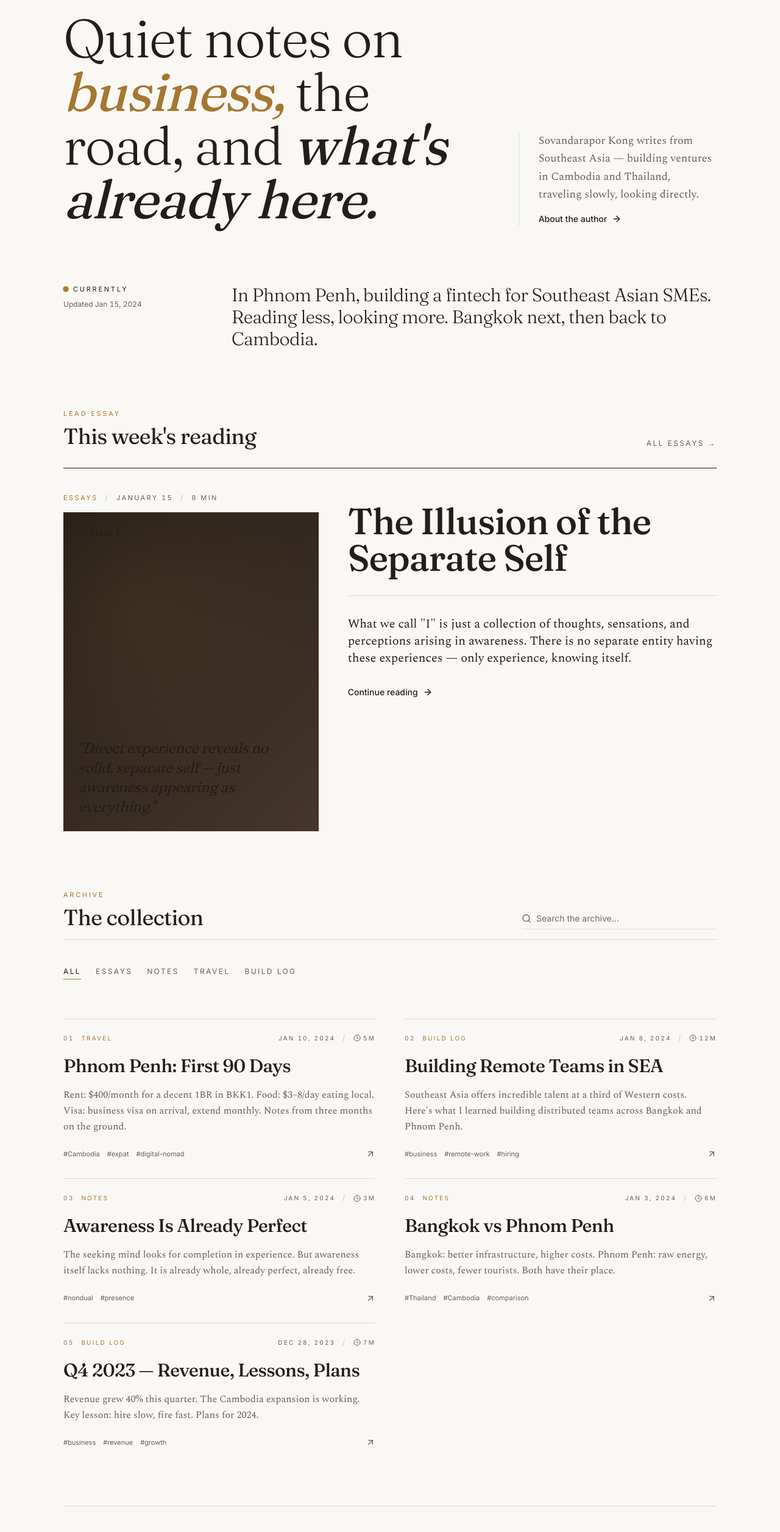
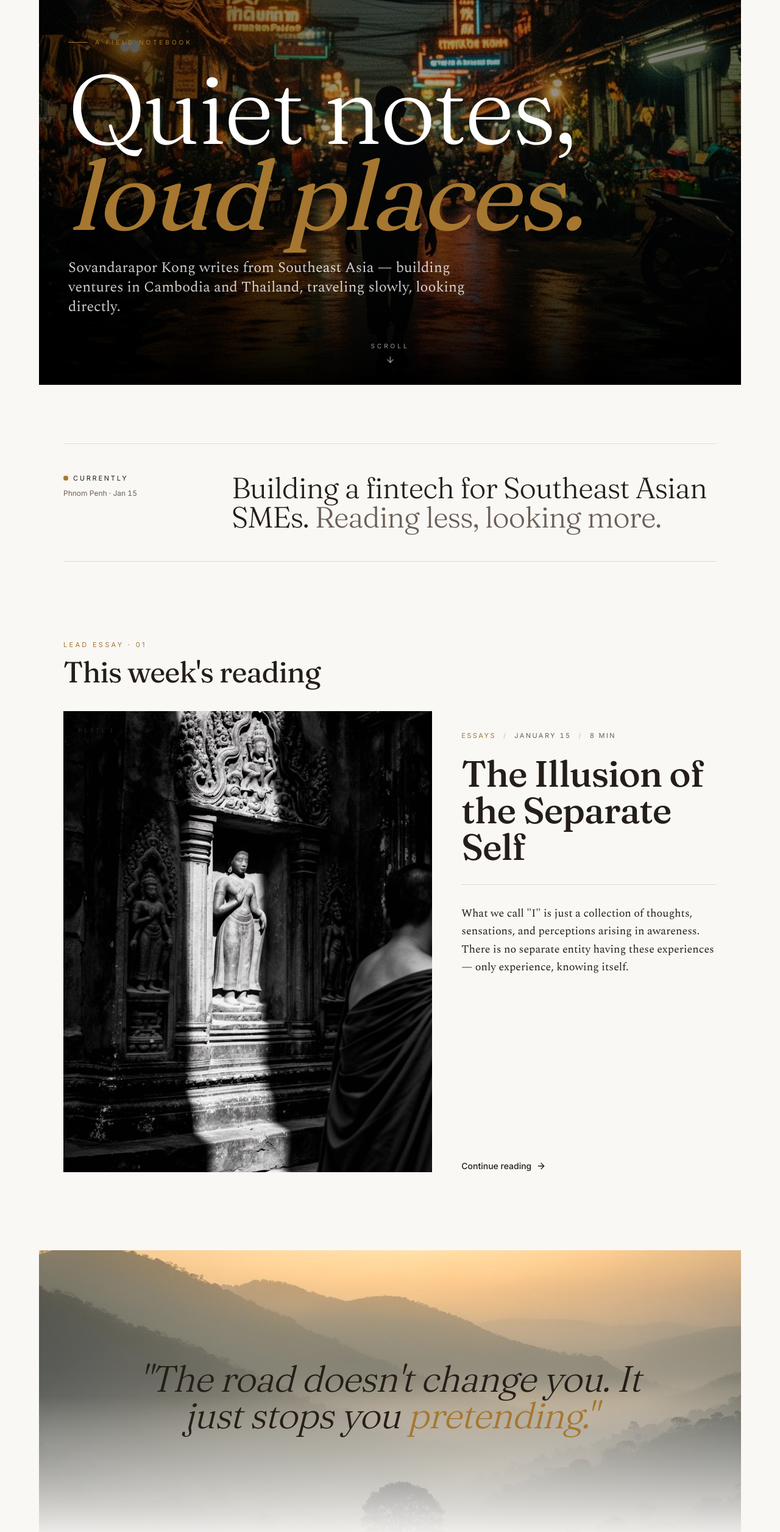
Before and after one commit to mrjameskongg/sovandarapor, a React (Vite) app: page / in a window 1280 px wide. Shown: the part 234-2746 px from the top of the page at 61% size. Built offline with nearby package versions, Linux system fonts and the light colour scheme; the HTML template or start-up script is replaced by a standard one.

Commit message:
Changes
Co-authored-by: mrjameskongg <164092267+mrjameskongg@users.noreply.github.com>

```diff
--- a/src/pages/Home.tsx
+++ b/src/pages/Home.tsx
@@ -1,76 +1,20 @@
-import { useMemo, useState } from 'react';
+import { useMemo, useState, useEffect } from 'react';
 import { Link } from 'react-router-dom';
 import PostCard, { Post } from '@/components/PostCard';
 import { Input } from '@/components/ui/input';
-import { ArrowRight, Search } from 'lucide-react';
+import { ArrowRight, Search, ArrowDown } from 'lucide-react';
+import heroStreet from '@/assets/hero-street.jpg';
+import featureTemple from '@/assets/feature-temple.jpg';
+import deskNotes from '@/assets/desk-notes.jpg';
+import mountainMist from '@/assets/mountain-mist.jpg';
 
 const samplePosts: Post[] = [
-  {
-    id: '1',
-    title: 'The Illusion of the Separate Self',
-    slug: 'illusion-separate-self',
-    date: '2024-01-15',
-    tldr: 'Direct experience reveals no solid, separate self — just awareness appearing as everything.',
-    tags: ['nondual', 'awareness', 'self-inquiry'],
-    readingTime: 8,
-    category: 'essays',
-    excerpt: 'What we call "I" is just a collection of thoughts, sensations, and perceptions arising in awareness. There is no separate entity having these experiences — only experience, knowing itself.'
-  },
-  {
-    id: '2',
-    title: 'Phnom Penh: First 90 Days',
-    slug: 'phnom-penh-first-90-days',
-    date: '2024-01-10',
-    tldr: "Living costs, visa runs, and finding rhythm in Cambodia's capital.",
-    tags: ['Cambodia', 'expat', 'digital-nomad'],
-    readingTime: 5,
-    category: 'travel',
-    excerpt: 'Rent: $400/month for a decent 1BR in BKK1. Food: $3–8/day eating local. Visa: business visa on arrival, extend monthly. Notes from three months on the ground.'
-  },
-  {
-    id: '3',
-    title: 'Building Remote Teams in SEA',
-    slug: 'remote-teams-sea',
-    date: '2024-01-08',
-    tldr: 'Time zones, cultural bridges, and hiring in Thailand and Cambodia.',
-    tags: ['business', 'remote-work', 'hiring'],
-    readingTime: 12,
-    category: 'build-log',
-    excerpt: "Southeast Asia offers incredible talent at a third of Western costs. Here's what I learned building distributed teams across Bangkok and Phnom Penh."
-  },
-  {
-    id: '4',
-    title: 'Awareness Is Already Perfect',
-    slug: 'awareness-already-perfect',
-    date: '2024-01-05',
-    tldr: 'Nothing needs to be added to awareness for it to be complete.',
-    tags: ['nondual', 'presence'],
-    readingTime: 3,
-    category: 'notes',
-    excerpt: 'The seeking mind looks for completion in experience. But awareness itself lacks nothing. It is already whole, already perfect, already free.'
-  },
-  {
-    id: '5',
-    title: 'Bangkok vs Phnom Penh',
-    slug: 'bangkok-vs-phnom-penh',
-    date: '2024-01-03',
-    tldr: 'Cost, infrastructure, and quality of life for the long-stay nomad.',
-    tags: ['Thailand', 'Cambodia', 'comparison'],
-    readingTime: 6,
-    category: 'notes',
-    excerpt: 'Bangkok: better infrastructure, higher costs. Phnom Penh: raw energy, lower costs, fewer tourists. Both have their place.'
-  },
-  {
-    id: '6',
-    title: 'Q4 2023 — Revenue, Lessons, Plans',
-    slug: 'q4-2023-update',
-    date: '2023-12-28',
-    tldr: 'Hit $15K MRR, expanded to Cambodia, hired three engineers.',
-    tags: ['business', 'revenue', 'growth'],
-    readingTime: 7,
-    category: 'build-log',
-    excerpt: 'Revenue grew 40% this quarter. The Cambodia expansion is working. Key lesson: hire slow, fire fast. Plans for 2024.'
-  }
+  { id: '1', title: 'The Illusion of the Separate Self', slug: 'illusion-separate-self', date: '2024-01-15', tldr: 'Direct experience reveals no solid, separate self — just awareness appearing as everything.', tags: ['nondual', 'awareness', 'self-inquiry'], readingTime: 8, category: 'essays', excerpt: 'What we call "I" is just a collection of thoughts, sensations, and perceptions arising in awareness. There is no separate entity having these experiences — only experience, knowing itself.' },
+  { id: '2', title: 'Phnom Penh: First 90 Days', slug: 'phnom-penh-first-90-days', date: '2024-01-10', tldr: "Living costs, visa runs, and finding rhythm in Cambodia's capital.", tags: ['Cambodia', 'expat', 'digital-nomad'], readingTime: 5, category: 'travel', excerpt: 'Rent: $400/month for a decent 1BR in BKK1. Food: $3–8/day eating local. Visa: business visa on arrival, extend monthly. Notes from three months on the ground.' },
+  { id: '3', title: 'Building Remote Teams in SEA', slug: 'remote-teams-sea', date: '2024-01-08', tldr: 'Time zones, cultural bridges, and hiring in Thailand and Cambodia.', tags: ['business', 'remote-work', 'hiring'], readingTime: 12, category: 'build-log', excerpt: "Southeast Asia offers incredible talent at a third of Western costs. Here's what I learned building distributed teams across Bangkok and Phnom Penh." },
+  { id: '4', title: 'Awareness Is Already Perfect', slug: 'awareness-already-perfect', date: '2024-01-05', tldr: 'Nothing needs to be added to awareness for it to be complete.', tags: ['nondual', 'presence'], readingTime: 3, category: 'notes', excerpt: 'The seeking mind looks for completion in experience. But awareness itself lacks nothing.' },
+  { id: '5', title: 'Bangkok vs Phnom Penh', slug: 'bangkok-vs-phnom-penh', date: '2024-01-03', tldr: 'Cost, infrastructure, and quality of life for the long-stay nomad.', tags: ['Thailand', 'Cambodia', 'comparison'], readingTime: 6, category: 'notes', excerpt: 'Bangkok: better infrastructure, higher costs. Phnom Penh: raw energy, lower costs, fewer tourists.' },
+  { id: '6', title: 'Q4 2023 — Revenue, Lessons, Plans', slug: 'q4-2023-update', date: '2023-12-28', tldr: 'Hit $15K MRR, expanded to Cambodia, hired three engineers.', tags: ['business', 'revenue', 'growth'], readingTime: 7, category: 'build-log', excerpt: 'Revenue grew 40% this quarter. The Cambodia expansion is working. Key lesson: hire slow, fire fast.' },
 ];
 
 const categories = [
@@ -84,11 +28,15 @@ const categories = [
 const Home = () => {
   const [filter, setFilter] = useState<string>('all');
   const [query, setQuery] = useState('');
+  const [scrollY, setScrollY] = useState(0);
 
-  const sorted = useMemo(
-    () => [...samplePosts].sort((a, b) => +new Date(b.date) - +new Date(a.date)),
-    []
-  );
+  useEffect(() => {
+    const onScroll = () => setScrollY(window.scrollY);
+    window.addEventListener('scroll', onScroll, { passive: true });
+    return () => window.removeEventListener('scroll', onScroll);
+  }, []);
+
+  const sorted = useMemo(() => [...samplePosts].sort((a, b) => +new Date(b.date) - +new Date(a.date)), []);
   const featured = sorted[0];
   const rest = sorted.slice(1);
 
@@ -98,11 +46,7 @@ const Home = () => {
       const inCat = filter === 'all' || p.category === filter;
       if (!inCat) return false;
       if (!q) return true;
-      return (
-        p.title.toLowerCase().includes(q) ||
-        p.tldr.toLowerCase().includes(q) ||
-        p.tags.some((t) => t.toLowerCase().includes(q))
-      );
+      return p.title.toLowerCase().includes(q) || p.tldr.toLowerCase().includes(q) || p.tags.some((t) => t.toLowerCase().includes(q));
     });
   }, [rest, filter, query]);
 
@@ -115,39 +59,59 @@ const Home = () => {
   const today = new Date().toLocaleDateString('en-US', { weekday: 'long', month: 'long', day: 'numeric', year: 'numeric' });
 
   return (
-    <div className="space-y-24">
-      {/* Masthead */}
-      <header className="space-y-10">
-        <div className="flex items-center justify-between text-[11px] uppercase tracking-[0.25em] text-content-muted border-y border-border py-3">
+    <>
+      {/* FULL-BLEED CINEMATIC HERO — breaks out of Layout's container */}
+      <section className="relative -mx-6 md:-mx-10 -mt-10 md:-mt-16 h-screen min-h-[640px] overflow-hidden">
+        <img
+          src={heroStreet}
+          alt="A lone figure walks a neon-lit street in Southeast Asia at dusk"
+          className="absolute inset-0 w-full h-full object-cover"
+          style={{ transform: `translate3d(0, ${scrollY * 0.4}px, 0) scale(${1 + scrollY * 0.0004})` }}
+        />
+        {/* gradient washes */}
+        <div className="absolute inset-0 bg-gradient-to-b from-black/40 via-black/30 to-black" />
+        <div className="absolute inset-0 bg-gradient-to-r from-black/60 via-transparent to-black/30" />
+        {/* film grain */}
+        <div className="absolute inset-0 opacity-[0.08] mix-blend-overlay pointer-events-none"
+             style={{ backgroundImage: 'radial-gradient(rgba(255,255,255,0.6) 1px, transparent 1px)', backgroundSize: '2px 2px' }} />
+
+        {/* top meta bar */}
+        <div className="absolute top-0 inset-x-0 z-10 px-6 md:px-12 pt-6 flex items-center justify-between text-[10px] uppercase tracking-[0.3em] text-white/70">
           <span>Vol. 01 · Issue 12</span>
           <span className="hidden sm:inline">{today}</span>
-          <span>Phnom Penh / Bangkok</span>
+          <span>14.5896° N · 104.9165° E</span>
         </div>
 
-        <div className="grid md:grid-cols-12 gap-8 md:gap-12 items-end">
-          <div className="md:col-span-8 space-y-6">
-            <p className="text-[11px] uppercase tracking-[0.3em] text-gold">A field notebook</p>
-            <h1 className="font-display text-5xl sm:text-6xl md:text-7xl lg:text-[88px] font-light leading-[0.95] text-foreground">
-              Quiet notes on
-              <span className="italic font-normal text-gold"> business, </span>
-              the road, and
-              <span className="italic font-normal"> what's already here.</span>
+        {/* hero copy */}
+        <div className="relative z-10 h-full flex flex-col justify-end px-6 md:px-12 pb-20 md:pb-28 max-w-7xl mx-auto">
+          <div className="max-w-4xl space-y-8">
+            <div className="flex items-center gap-3 text-[10px] uppercase tracking-[0.4em] text-gold">
+              <span className="w-8 h-px bg-gold" />
+              <span>A field notebook</span>
+            </div>
+            <h1 className="font-display text-[14vw] md:text-[9vw] lg:text-[8rem] xl:text-[10rem] font-light leading-[0.88] text-white">
+              Quiet notes,
+              <br />
+              <span className="italic font-normal text-gold">loud places.</span>
             </h1>
-          </div>
-          <div className="md:col-span-4 md:border-l md:border-border md:pl-8 space-y-4">
-            <p className="font-content text-lg text-content-muted leading-relaxed">
-              Sovandarapor Kong writes from Southeast Asia — building ventures in Cambodia and Thailand,
-              traveling slowly, looking directly.
+            <p className="font-content text-lg md:text-2xl text-white/80 max-w-2xl leading-relaxed">
+              Sovandarapor Kong writes from Southeast Asia — building ventures in Cambodia
+              and Thailand, traveling slowly, looking directly.
             </p>
-            <Link to="/profile" className="inline-flex items-center gap-2 text-sm font-medium text-foreground link-sweep">
-              About the author <ArrowRight className="w-4 h-4" />
-            </Link>
           </div>
         </div>
-      </header>
 
-      {/* Now strip */}
-      <section className="grid md:grid-cols-12 gap-8 items-start">
+        {/* scroll cue */}
+        <div className="absolute bottom-8 left-1/2 -translate-x-1/2 z-10 flex flex-col items-center gap-2 text-white/60">
+          <span className="text-[10px] uppercase tracking-[0.4em]">Scroll</span>
+          <ArrowDown className="w-4 h-4 animate-bounce" />
+        </div>
+      </section>
+
+      {/* CONTENT BELOW HERO */}
+      <div className="space-y-32 pt-24">
+        {/* Manifesto strip */}
+        <section className="grid md:grid-cols-12 gap-8 items-start border-y border-border py-12">
           <div className="md:col-span-3">
             <div className="flex items-center gap-2">
               <span className="relative flex h-2 w-2">
@@ -156,54 +120,53 @@ const Home = () => {
               </span>
               <span className="text-[11px] uppercase tracking-[0.25em] text-foreground">Currently</span>
             </div>
-          <p className="text-xs text-content-muted mt-2 tabular">Updated Jan 15, 2024</p>
+            <p className="text-xs text-content-muted mt-2 tabular">Phnom Penh · Jan 15</p>
           </div>
-        <p className="md:col-span-9 font-display text-2xl md:text-3xl leading-snug font-light text-foreground">
-          In Phnom Penh, building a fintech for Southeast Asian SMEs.
-          Reading less, looking more. Bangkok next, then back to Cambodia.
+          <p className="md:col-span-9 font-display text-3xl md:text-4xl lg:text-5xl leading-[1.1] font-light text-foreground">
+            Building a fintech for Southeast Asian SMEs.
+            <span className="text-content-muted"> Reading less, looking more.</span>
           </p>
         </section>
 
-      {/* Featured */}
+        {/* Featured — image-led */}
         {featured && (
           <section>
-          <div className="flex items-end justify-between mb-8">
+            <div className="flex items-end justify-between mb-10">
               <div>
-              <p className="text-[11px] uppercase tracking-[0.25em] text-gold mb-2">Lead essay</p>
-              <h2 className="font-display text-3xl md:text-4xl text-foreground">This week's reading</h2>
+                <p className="text-[11px] uppercase tracking-[0.3em] text-gold mb-3">Lead essay · 01</p>
+                <h2 className="font-display text-4xl md:text-5xl text-foreground">This week's reading</h2>
               </div>
-            <Link to={`/${featured.category}`} className="hidden md:inline-flex text-xs uppercase tracking-[0.2em] text-content-muted hover:text-gold transition-smooth">
-              All {featured.category.replace('-', ' ')} →
-            </Link>
             </div>
 
             <Link to={`/${featured.category}/${featured.slug}`} className="block group">
-            <div className="grid md:grid-cols-12 gap-8 md:gap-12 border-t border-foreground pt-10">
-              <div className="md:col-span-5 space-y-4">
-                <div className="flex items-center gap-3 text-[11px] uppercase tracking-[0.22em] text-content-muted">
+              <div className="grid md:grid-cols-12 gap-8 md:gap-12">
+                <div className="md:col-span-7 relative overflow-hidden rounded-sm">
+                  <img
+                    src={featureTemple}
+                    alt={featured.title}
+                    loading="lazy"
+                    className="w-full aspect-[4/5] object-cover transition-transform duration-700 group-hover:scale-105"
+                  />
+                  <div className="absolute top-6 left-6 text-paper/80 text-[10px] uppercase tracking-[0.3em] font-display">
+                    Plate I
+                  </div>
+                </div>
+                <div className="md:col-span-5 md:pt-8 flex flex-col justify-between">
+                  <div>
+                    <div className="flex items-center gap-3 text-[11px] uppercase tracking-[0.22em] text-content-muted mb-6">
                       <span className="text-gold">{featured.category}</span>
                       <span className="opacity-40">/</span>
                       <span className="tabular">{new Date(featured.date).toLocaleDateString('en-US', { month: 'long', day: 'numeric' })}</span>
                       <span className="opacity-40">/</span>
                       <span>{featured.readingTime} min</span>
                     </div>
-                <div className="aspect-[4/5] w-full bg-gradient-hero rounded-sm relative overflow-hidden">
-                  <div className="absolute inset-0 opacity-30" style={{ backgroundImage: 'radial-gradient(circle at 30% 30%, hsl(var(--gold) / 0.4), transparent 60%)' }} />
-                  <div className="absolute bottom-6 left-6 right-6 text-paper">
-                    <span className="font-display italic text-2xl text-paper/90">"{featured.tldr}"</span>
-                  </div>
-                  <div className="absolute top-6 left-6 font-display text-paper/70 text-sm tracking-widest">— Plate I</div>
-                </div>
-              </div>
-              <div className="md:col-span-7 md:pt-4">
-                <h3 className="font-display text-4xl md:text-5xl lg:text-6xl font-medium leading-[1.05] text-foreground group-hover:text-gold transition-smooth">
+                    <h3 className="font-display text-4xl md:text-5xl lg:text-6xl font-medium leading-[1.02] text-foreground group-hover:text-gold transition-smooth">
                       {featured.title}
                     </h3>
                     <div className="hairline my-8" />
-                <p className="font-content text-lg md:text-xl text-content leading-relaxed">
-                  {featured.excerpt}
-                </p>
-                <div className="flex items-center gap-2 text-sm font-medium text-foreground mt-8 link-sweep w-fit">
+                    <p className="font-content text-lg text-content leading-relaxed">{featured.excerpt}</p>
+                  </div>
+                  <div className="flex items-center gap-2 text-sm font-medium text-foreground mt-10 link-sweep w-fit">
                     Continue reading <ArrowRight className="w-4 h-4 group-hover:translate-x-1 transition-smooth" />
                   </div>
                 </div>
@@ -212,76 +175,86 @@ const Home = () => {
           </section>
         )}
 
+        {/* Wide cinematic break */}
+        <section className="relative -mx-6 md:-mx-10 h-[60vh] min-h-[420px] overflow-hidden">
+          <img src={mountainMist} alt="Misty mountain ridges at dawn" loading="lazy" className="absolute inset-0 w-full h-full object-cover" />
+          <div className="absolute inset-0 bg-gradient-to-t from-background via-background/20 to-transparent" />
+          <div className="relative z-10 h-full flex items-center justify-center px-6">
+            <blockquote className="font-display italic text-3xl md:text-5xl lg:text-6xl font-light text-foreground text-center max-w-4xl leading-[1.15]">
+              "The road doesn't change you. It just stops you
+              <span className="text-gold"> pretending."</span>
+            </blockquote>
+          </div>
+        </section>
+
         {/* Archive */}
         <section className="space-y-10">
           <div className="flex items-end justify-between border-b border-border pb-4">
             <div>
-            <p className="text-[11px] uppercase tracking-[0.25em] text-gold mb-2">Archive</p>
-            <h2 className="font-display text-3xl md:text-4xl text-foreground">The collection</h2>
+              <p className="text-[11px] uppercase tracking-[0.3em] text-gold mb-2">Archive · 02</p>
+              <h2 className="font-display text-4xl md:text-5xl text-foreground">The collection</h2>
             </div>
             <div className="relative w-full max-w-xs hidden sm:block">
               <Search className="absolute left-0 top-1/2 -translate-y-1/2 w-4 h-4 text-content-muted" />
-            <Input
-              value={query}
-              onChange={(e) => setQuery(e.target.value)}
-              placeholder="Search the archive…"
-              className="pl-6 h-9 bg-transparent border-0 border-b border-border rounded-none focus-visible:ring-0 focus-visible:border-gold text-sm"
-            />
+              <Input value={query} onChange={(e) => setQuery(e.target.value)} placeholder="Search the archive…" className="pl-6 h-9 bg-transparent border-0 border-b border-border rounded-none focus-visible:ring-0 focus-visible:border-gold text-sm" />
             </div>
           </div>
 
           <div className="flex flex-wrap items-center gap-x-6 gap-y-2">
-          {categories.map((c) => {
-            const active = filter === c.key;
-            return (
-              <button
-                key={c.key}
-                onClick={() => setFilter(c.key)}
-                className={`text-xs uppercase tracking-[0.2em] py-1 transition-smooth ${
-                  active ? 'text-foreground border-b border-gold' : 'text-content-muted hover:text-foreground'
-                }`}
-              >
+            {categories.map((c) => (
+              <button key={c.key} onClick={() => setFilter(c.key)} className={`text-xs uppercase tracking-[0.2em] py-1 transition-smooth ${filter === c.key ? 'text-foreground border-b border-gold' : 'text-content-muted hover:text-foreground'}`}>
                 {c.label}
               </button>
-            );
-          })}
+            ))}
           </div>
 
           {filtered.length > 0 ? (
             <div className="grid gap-x-12 gap-y-2 md:grid-cols-2">
-            {filtered.map((post, i) => (
-              <PostCard key={post.id} post={post} index={i + 1} />
-            ))}
+              {filtered.map((post, i) => <PostCard key={post.id} post={post} index={i + 1} />)}
             </div>
           ) : (
-          <div className="text-center py-16 text-content-muted font-display italic text-lg">
-            Nothing here yet. Try clearing the filter.
-          </div>
+            <div className="text-center py-16 text-content-muted font-display italic text-lg">Nothing here yet.</div>
           )}
         </section>
 
-      {/* Topics cloud */}
-      <section className="border-t border-border pt-10">
+        {/* Desk image — atmosphere break */}
+        <section className="grid md:grid-cols-12 gap-10 items-center">
+          <div className="md:col-span-7 relative overflow-hidden rounded-sm">
+            <img src={deskNotes} alt="Field notebook, fountain pen, riel notes, and espresso" loading="lazy" className="w-full aspect-[4/3] object-cover" />
+          </div>
+          <div className="md:col-span-5 space-y-6">
+            <p className="text-[11px] uppercase tracking-[0.3em] text-gold">Practice · 03</p>
+            <h2 className="font-display text-4xl md:text-5xl font-light leading-tight text-foreground">
+              Written in the open.
+            </h2>
+            <p className="font-content text-lg text-content-muted leading-relaxed">
+              Every essay, every number, every misstep — published while the ink is still wet.
+              No retrofitting. No inspirational gloss.
+            </p>
+            <Link to="/profile" className="inline-flex items-center gap-2 text-sm font-medium text-foreground link-sweep">
+              About the author <ArrowRight className="w-4 h-4" />
+            </Link>
+          </div>
+        </section>
+
+        {/* Topics */}
+        <section className="border-t border-border pt-12">
           <div className="grid md:grid-cols-12 gap-8">
             <div className="md:col-span-3">
-            <p className="text-[11px] uppercase tracking-[0.25em] text-gold">Index</p>
-            <h2 className="font-display text-2xl md:text-3xl text-foreground mt-2">By subject</h2>
+              <p className="text-[11px] uppercase tracking-[0.3em] text-gold">Index · 04</p>
+              <h2 className="font-display text-3xl md:text-4xl text-foreground mt-2">By subject</h2>
             </div>
             <div className="md:col-span-9 flex flex-wrap gap-x-5 gap-y-3">
               {allTags.map(([tag, count]) => (
-              <button
-                key={tag}
-                onClick={() => setQuery(tag)}
-                className="font-display text-xl md:text-2xl text-content-muted hover:text-gold transition-smooth"
-              >
-                {tag}
-                <sup className="text-[10px] ml-1 text-content-muted/70 tabular">{count}</sup>
+                <button key={tag} onClick={() => setQuery(tag)} className="font-display text-2xl md:text-3xl text-content-muted hover:text-gold transition-smooth">
+                  {tag}<sup className="text-[10px] ml-1 text-content-muted/70 tabular">{count}</sup>
                 </button>
               ))}
             </div>
           </div>
         </section>
       </div>
+    </>
   );
 };
 
```
Lines whose indentation alone changed are shown as unchanged.
